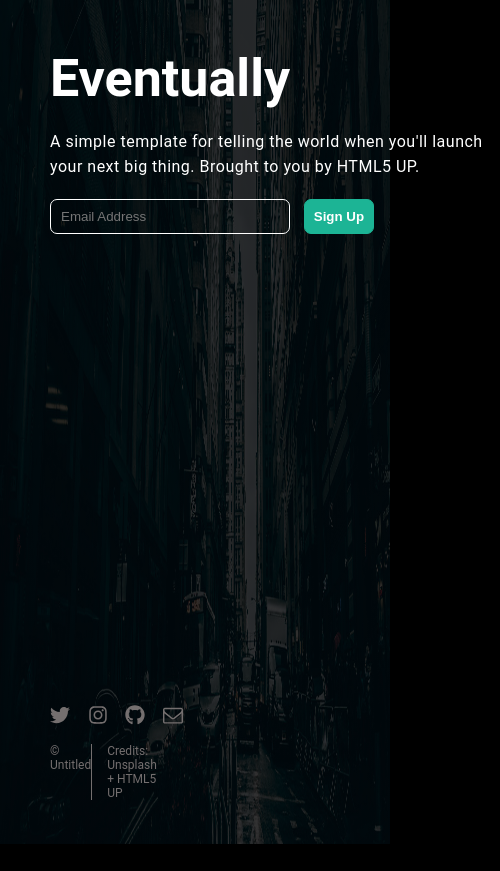
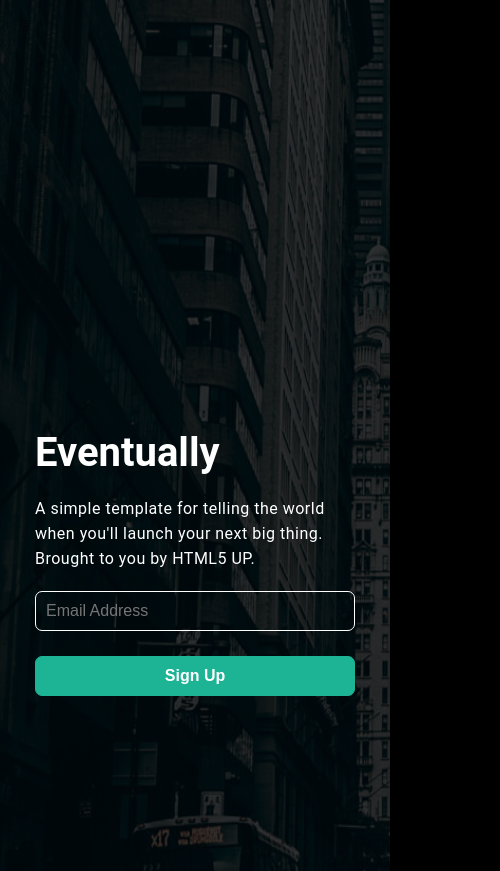
Before and after one commit to EuniceSp/Eventually-Landing--CondeDamn-Project, a plain HTML site: page index.html in a window 390 px wide. Shown: the top 871 px of the page, 500 px wide, since content can reach past the window. Before the commit the page ends 844 px from the top, so only its background shows below. Drawn offline with Linux system fonts and the light colour scheme.

Commit message:
Mobile terminado

```diff
--- a/style.css
+++ b/style.css
@@ -108,3 +108,66 @@ footer{
 .text2{
     margin-left: 15px;
 }
+
+@media only screen and (max-width:480px){
+
+    body{
+        background-size: 520vw 1200px;
+        background-position: center center;
+    }
+
+    main{
+        width: 100%;
+        height: 950px;
+        padding: 35px;
+        margin-bottom: 50px;
+    }
+
+    .title{
+        margin-top: 250px;
+        font-size: 40px;
+    }
+
+    .description{
+        width: 100%;
+        font-size: 16px;
+        letter-spacing: 0.5px;
+        line-height: 25px;
+        margin-bottom: 20px;
+    }
+
+    .form{
+        width: 100%;
+        height: 100px;
+        flex-direction: column;
+    }
+
+    .email{
+        width: 100%;
+        height: 40px;
+        margin-bottom: 25px;
+        font-size: 16px;
+    }
+
+    .btn{
+        width: 100%;
+        height: 40px;
+        font-size: 16px;
+    }
+
+    footer{
+        width: 100%;
+        height: 150px;
+        padding-left: 0;
+        padding: 35px;
+    }
+
+    .icons{
+        margin-top: 10px;
+        width: 150px;
+        display: flex;
+        flex-direction: row;
+    }
+
+
+}
```
